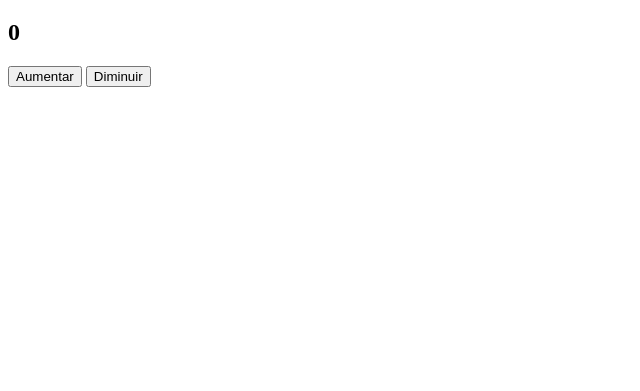
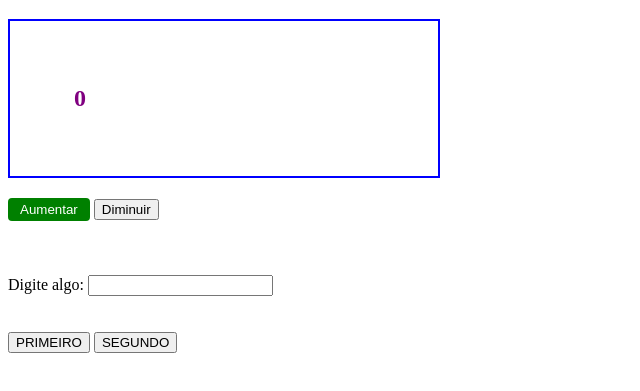
Before and after one commit to lucianatii/trilha-frontend-adatech, a plain HTML site: page Front-end Dinâmico/aula21/index.html in a window 1280 px wide. Shown: the part 61-452 px from the top of the page, without its empty margins (0-640 px from the left). Drawn offline with Linux system fonts and the light colour scheme.

Commit message:
Manipulando estilos CSS através do JS

```diff
--- a/Front-end Dinâmico/aula21/css/style.css
+++ b/Front-end Dinâmico/aula21/css/style.css
@@ -0,0 +1,15 @@
+.btn {
+  background-color: green;
+  color: white;
+  border: none;
+  border-radius: 4px;
+  padding: 4px 12px;
+}
+
+.cor {
+  background-color: blueviolet;
+  color: white;
+  border: none;
+  border-radius: 4px;
+  padding: 4px 12px;
+}
--- a/Front-end Dinâmico/aula21/index.html
+++ b/Front-end Dinâmico/aula21/index.html
@@ -19,8 +19,25 @@
     </div>
 
     <button id="aumentar">Aumentar</button>
-    <button id="diminuir">Diminuir</button>
+    <button id="diminuir" class="btn">Diminuir</button>
   </section>
+  <br>
+  <br>
+  <br>
+  <label for="meuInput">Digite algo:</label>
+  <input type="text" id="meuInput"></input>
+
+  <br>
+  <br>
+  <br>
+
+  <div>
+    <button id="primeiro">PRIMEIRO</button>
+    <button id="segundo">SEGUNDO</button>
+  </div>
+
+
+
   <script src="./js/script.js"></script>
 </body>
 
--- a/Front-end Dinâmico/aula21/js/script.js
+++ b/Front-end Dinâmico/aula21/js/script.js
@@ -18,3 +18,46 @@ botaoDiminuir.addEventListener("click", (event) => {
 
   meuContador.textContent = valorAtual - 1;
 });
+
+//---------------------------------------------------------------
+//EVENTO INPUT: VISUALIZANDO O VALOR DIGITADO
+
+const input = document.querySelector("#meuInput");
+
+input.addEventListener("input", () => {
+  console.log(input.value);
+});
+
+//---------------------------------------------------------------
+//ADICIONANDO ELEMENTOS INLINE NO CONTADOR
+//ALTERANDO CSS COM JS (STYLE)
+
+meuContador.style.color = "purple";
+meuContador.style.padding = "4rem";
+// meuContador.style.backgroundColor = "pink";
+meuContador.style.width = "300px";
+meuContador.style.border = "2px solid blue";
+
+//---------------------------------------------------------------
+//MANIPULANDO CLASSES ATRAVÉS DE JS
+//classList permite adicionar ou remover classes de um elemento
+
+console.log(botaoDiminuir.classList); //inspecionando a classe do botao diminuir
+
+botaoAumentar.classList.add("btn"); //adiciona a classe btn ao botao aumentar sem modificar o html
+botaoDiminuir.classList.remove("btn"); //remove a classe btn do botao diminuir sem modificar o html
+
+//ALTERNANDO AS CORES DOS BOTÕES
+
+const botaoPrimeiro = document.querySelector("#primeiro");
+const botaoSegundo = document.querySelector("#segundo");
+
+botaoPrimeiro.addEventListener("click", (event) => {
+  botaoPrimeiro.classList.add("cor");
+  botaoSegundo.classList.remove("cor");
+});
+
+botaoSegundo.addEventListener("click", (event) => {
+  botaoPrimeiro.classList.remove("cor");
+  botaoSegundo.classList.add("cor");
+});
```
